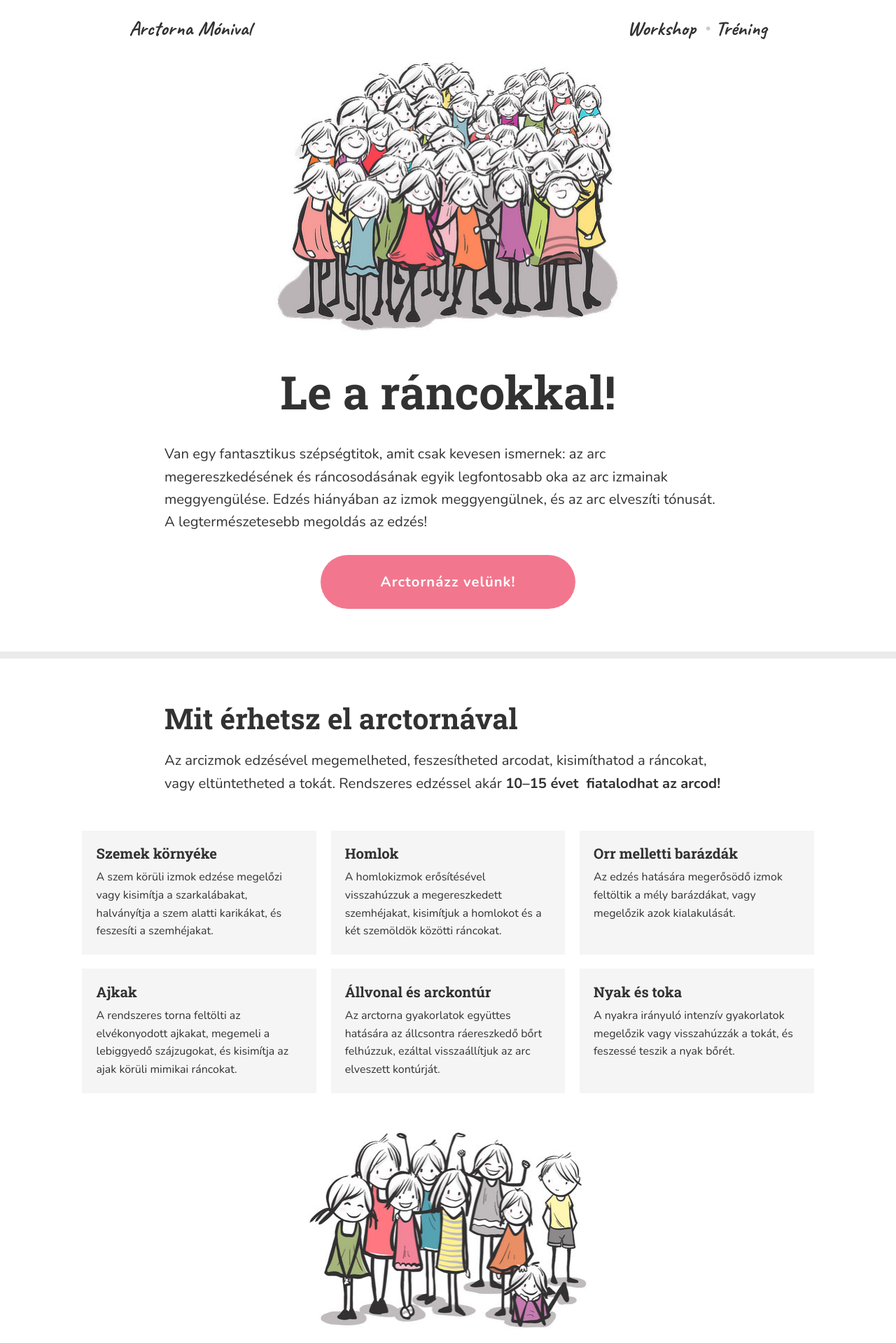
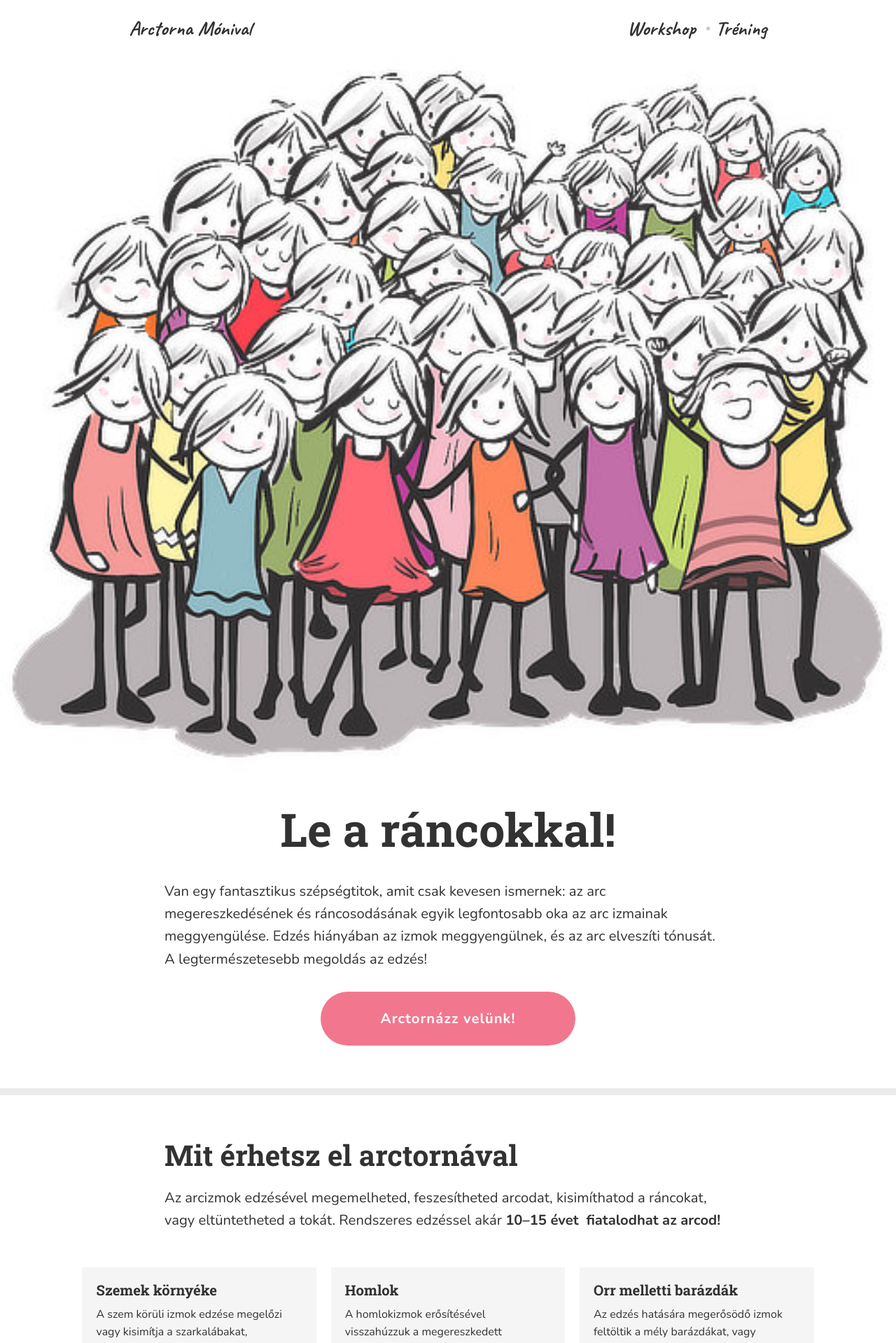
Before and after one commit to monikamudra/arctorna, a Jekyll site: the page built from index.md, in a window 1280 px wide. Shown: the top 1919 px of the page at 70% size. Built offline with Jekyll 4.4.1, drawn with Linux system fonts in a browser that asks for light colours.

Commit message:
Add !important to utility styles
Utilities should always overwrite default and component styles.

```diff
--- a/_sass/utilities/_utilities.scss
+++ b/_sass/utilities/_utilities.scss
@@ -1,74 +1,74 @@
 .u-debug {
-  outline: 1px solid red;
+  outline: 1px solid red !important;
 }
 
 .u-FlexImage {
-  width: 100%;
-  max-width: 100%;
+  width: 100% !important;
+  max-width: 100% !important;
 }
 
 .u-MarginTopZero {
-  margin-top: 0;
+  margin-top: 0 !important;
 }
 
 .u-MarginTop {
-  margin-top: space-rem(1);
+  margin-top: space-rem(1) !important;
 }
 
 .u-MarginTopLarge {
-  margin-top: space-rem(1.5);
+  margin-top: space-rem(1.5) !important;
 }
 
 .u-MarginTopXLarge {
-  margin-top: space-rem(2);
+  margin-top: space-rem(2) !important;
 }
 
 .u-MarginBottomZero {
-  margin-bottom: 0;
+  margin-bottom: 0 !important;
 }
 
 .u-MarginBottom {
-  margin-bottom: space-rem(1);
+  margin-bottom: space-rem(1) !important;
 }
 
 .u-MarginBottomLarge {
-  margin-bottom: space-rem(1.5);
+  margin-bottom: space-rem(1.5) !important;
 }
 
 .u-MarginBottomLarge {
-  margin-bottom: space-rem(2);
+  margin-bottom: space-rem(2) !important;
 }
 
 .u-PaddingTopZero {
-  padding-top: 0;
+  padding-top: 0 !important;
 }
 
 .u-PaddingTop {
-  padding-top: space-rem(1);
+  padding-top: space-rem(1) !important;
 }
 
 .u-PaddingTopLarge {
-  padding-top: space-rem(1.5);
+  padding-top: space-rem(1.5) !important;
 }
 
 .u-PaddingTopXLarge {
-  padding-top: space-rem(2);
+  padding-top: space-rem(2) !important;
 }
 
 .u-PaddingBottomZero {
-  padding-bottom: 0;
+  padding-bottom: 0 !important;
 }
 
 .u-PaddingBottom {
-  padding-bottom: space-rem(1);
+  padding-bottom: space-rem(1) !important;
 }
 
 .u-PaddingBottomLarge {
-  padding-bottom: space-rem(1.5);
+  padding-bottom: space-rem(1.5) !important;
 }
 
 .u-PaddingBottomXLarge {
-  padding-bottom: space-rem(2);
+  padding-bottom: space-rem(2) !important;
 }
 
 .u-AllCaps {
@@ -77,21 +77,21 @@
 }
 
 .u-TextAlignLeft {
-  text-align: left;
+  text-align: left !important;
 }
 
 .u-TextAlignRight {
-  text-align: right;
+  text-align: right !important;
 }
 
 .u-TextAlignCenter {
-  text-align: center;
+  text-align: center !important;
 }
 
 .u-OptimalLineLength {
-  max-width: token("line-length", "default") * 1em;
+  max-width: token("line-length", "default") * 1em !important;
 }
 
 .u-NoWrap {
-  white-space: nowrap;
+  white-space: nowrap !important;
 }
```
